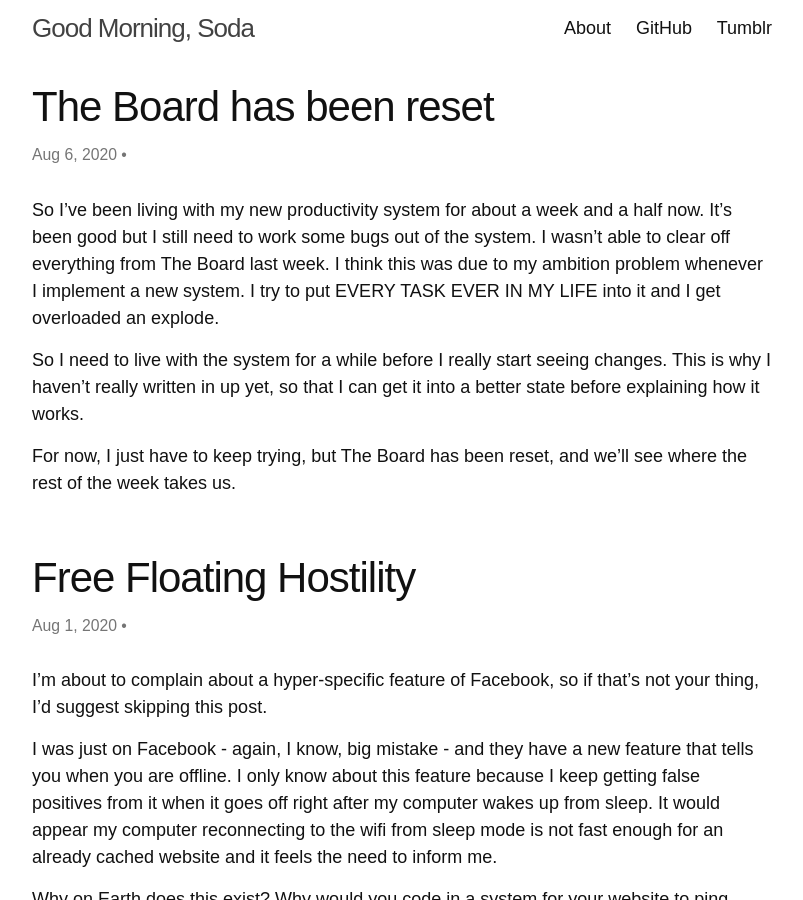
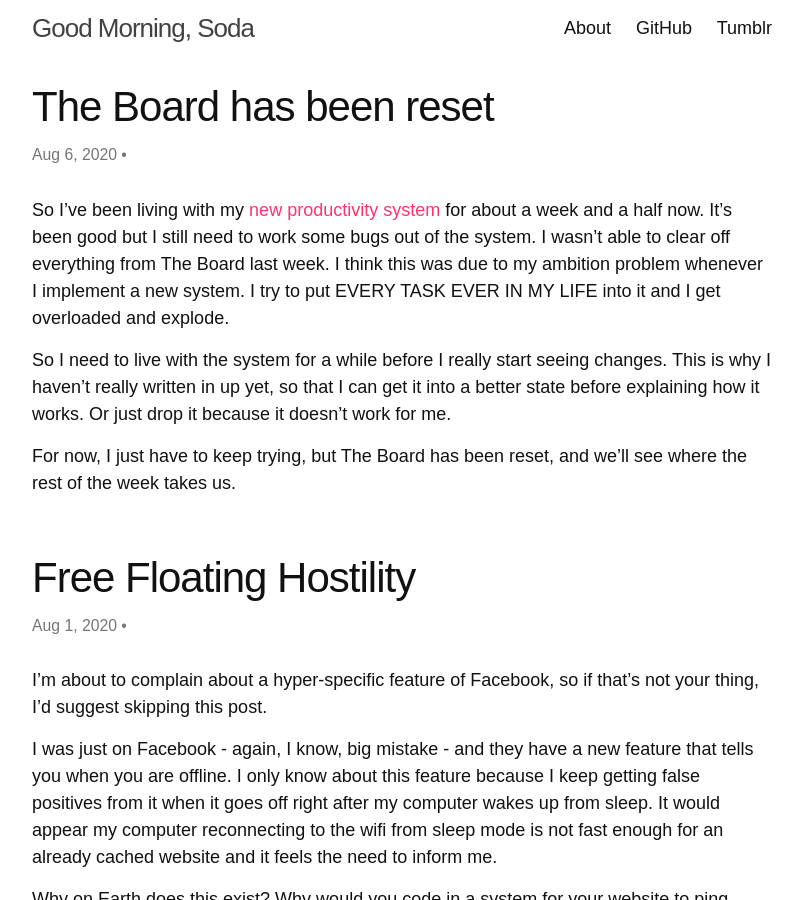
Before and after one commit to roguescholar42/roguescholar42.github.io, a Jekyll site: the page built from index.html, in a window 1280 px wide and 900 px high. Shown: the whole window, without its empty margins (238-1041 px from the left). Built offline with Jekyll 4.4.1, drawn with Linux system fonts in a browser that asks for light colours; the list of posts is cut into pages by our own code.

Commit message:
Updated The Board Has Been Reset

```diff
--- a/_posts/2020-08-06-the-board-has-been-reset.markdown
+++ b/_posts/2020-08-06-the-board-has-been-reset.markdown
@@ -6,8 +6,8 @@ categories:
 - The Board
 ---
 
-So I've been living with my new productivity system for about a week and a half now. It's been good but I still need to work some bugs out of the system.  I wasn't able to clear off everything from The Board last week.  I think this was due to my ambition problem whenever I implement a new system. I try to put EVERY TASK EVER IN MY LIFE into it and I get overloaded an explode.
+So I've been living with my [new productivity system](https://goodmorningsoda.com/2020/07/27/new-productivity-system/) for about a week and a half now. It's been good but I still need to work some bugs out of the system.  I wasn't able to clear off everything from The Board last week.  I think this was due to my ambition problem whenever I implement a new system. I try to put EVERY TASK EVER IN MY LIFE into it and I get overloaded and explode.
 
-So I need to live with the system for a while before I really start seeing changes.  This is why I haven't really written in up yet, so that I can get it into a better state before explaining how it works.
+So I need to live with the system for a while before I really start seeing changes.  This is why I haven't really written in up yet, so that I can get it into a better state before explaining how it works. Or just drop it because it doesn't work for me.
 
 For now, I just have to keep trying, but The Board has been reset, and we'll see where the rest of the week takes us.
```
